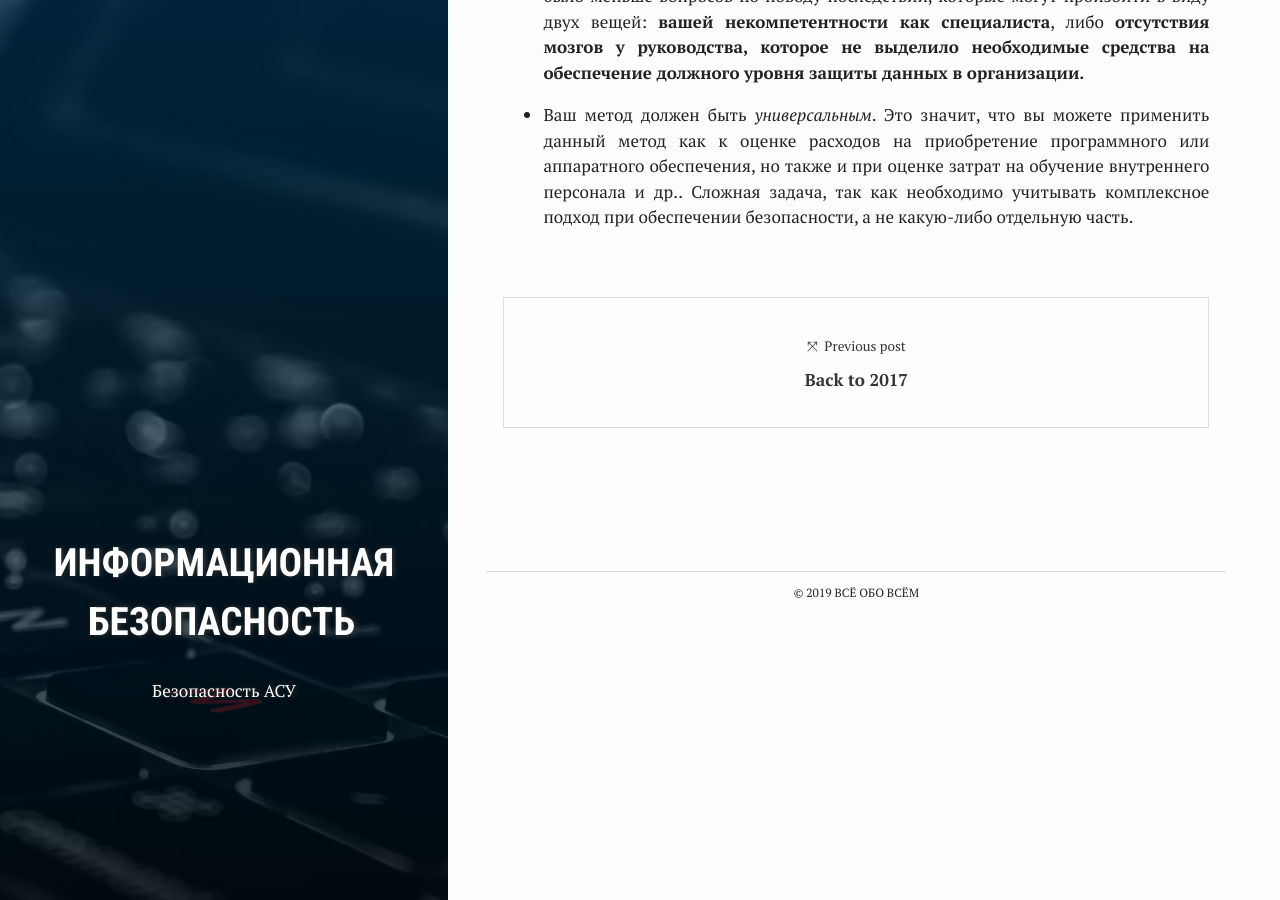
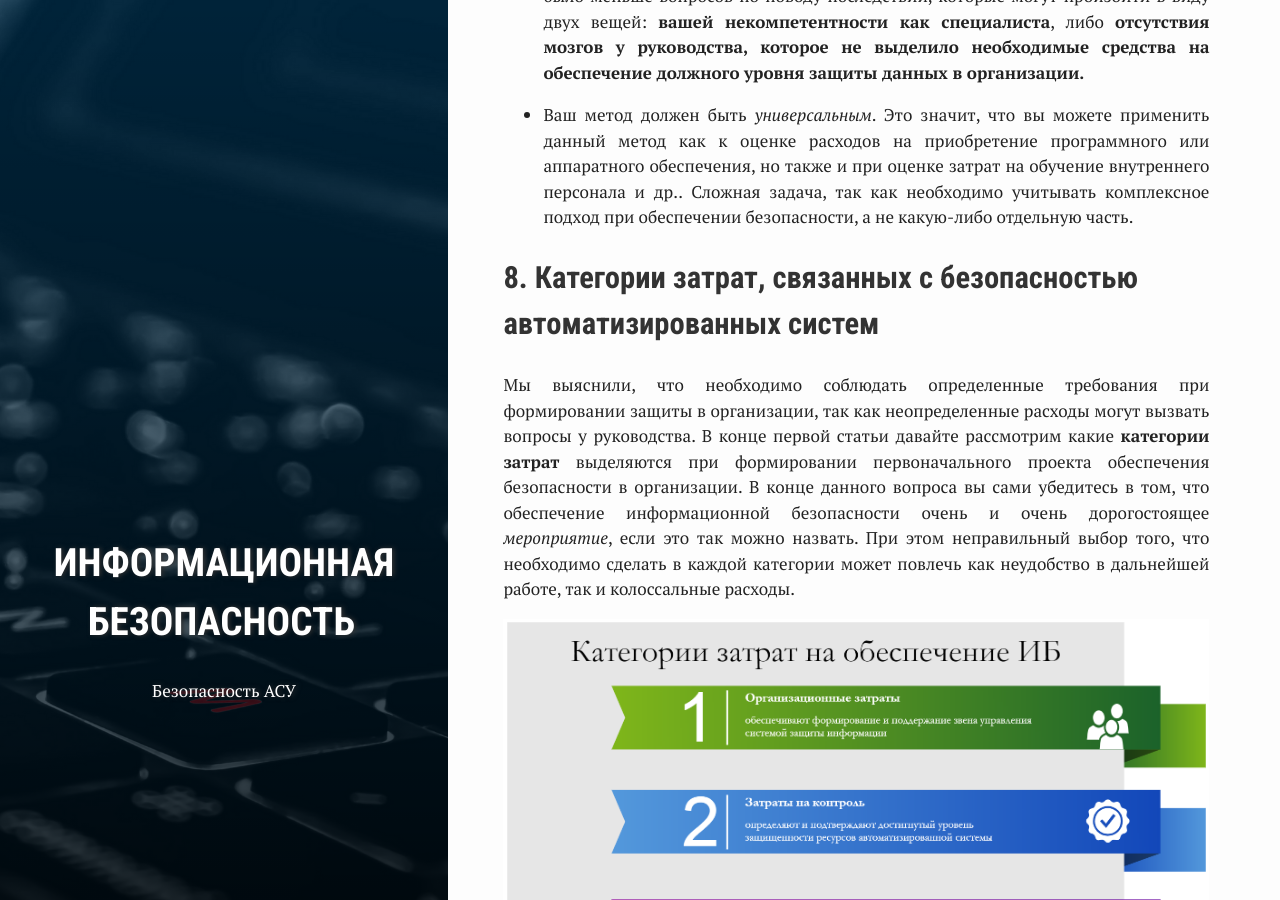
Before and after one commit to ghostmorgan/ghostmorgan.github.io, a Jekyll site: the page built from _posts/2019-10-11-inform_security_1_1.md, in a window 1280 px wide and 900 px high, scrolled down 8831 px. Built offline with Jekyll 4.4.1, drawn with Linux system fonts in a browser that asks for light colours; nearby versions of some CDN libraries; comment, search, counter and statistics services are not loaded.

Commit message:
Upload pict and update article

```diff
--- a/_posts/2019-10-11-inform_security_1_1.md
+++ b/_posts/2019-10-11-inform_security_1_1.md
@@ -166,3 +166,9 @@ comments: true
 * Вы как представитель безопасности должны максимально *прозрачно* определять все расходы, используемые в вашем методе оценке затрат, для того чтобы не только вы имели представление о том какие механизмы будут использоваться в защите, а также сколько они стоят и какой будут иметь эффект в будущем, но и например ваше руководство. Это необходимо для того, чтобы в дальнейшем к вам было меньше вопросов по поводу последствий, которые могут произойти в виду двух вещей: **вашей некомпетентности как специалиста**, либо **отсутствия мозгов у руководства, которое не выделило необходимые средства на обеспечение должного уровня защиты данных в организации.**
 
 * Ваш метод должен быть *универсальным*. Это значит, что вы можете применить данный метод как к оценке расходов на приобретение программного или аппаратного обеспечения, но также и при оценке затрат на обучение внутреннего персонала и др.. Сложная задача, так как необходимо учитывать комплексное подход при обеспечении безопасности, а не какую-либо отдельную часть.
+
+<h2><a name="8">8. Категории затрат, связанных с безопасностью автоматизированных систем</a></h2>
+
+Мы выяснили, что необходимо соблюдать определенные требования при формировании защиты в организации, так как неопределенные расходы могут вызвать вопросы у руководства. В конце первой статьи давайте рассмотрим какие **категории затрат** выделяются при формировании первоначального проекта обеспечения безопасности в организации. В конце данного вопроса вы сами убедитесь в том, что обеспечение информационной безопасности очень и очень дорогостоящее *мероприятие*, если это так можно назвать. При этом неправильный выбор того, что необходимо сделать в каждой категории может повлечь как неудобство в дальнейшей работе, так и колоссальные расходы.
+
+[![railroad]({{ site.images | relative_url }}/ib/cat.png)]({{ site.images | relative_url }}/ib/cat.png)
```
Also changed, not shown: assets/images/ib/cat.png (added).
